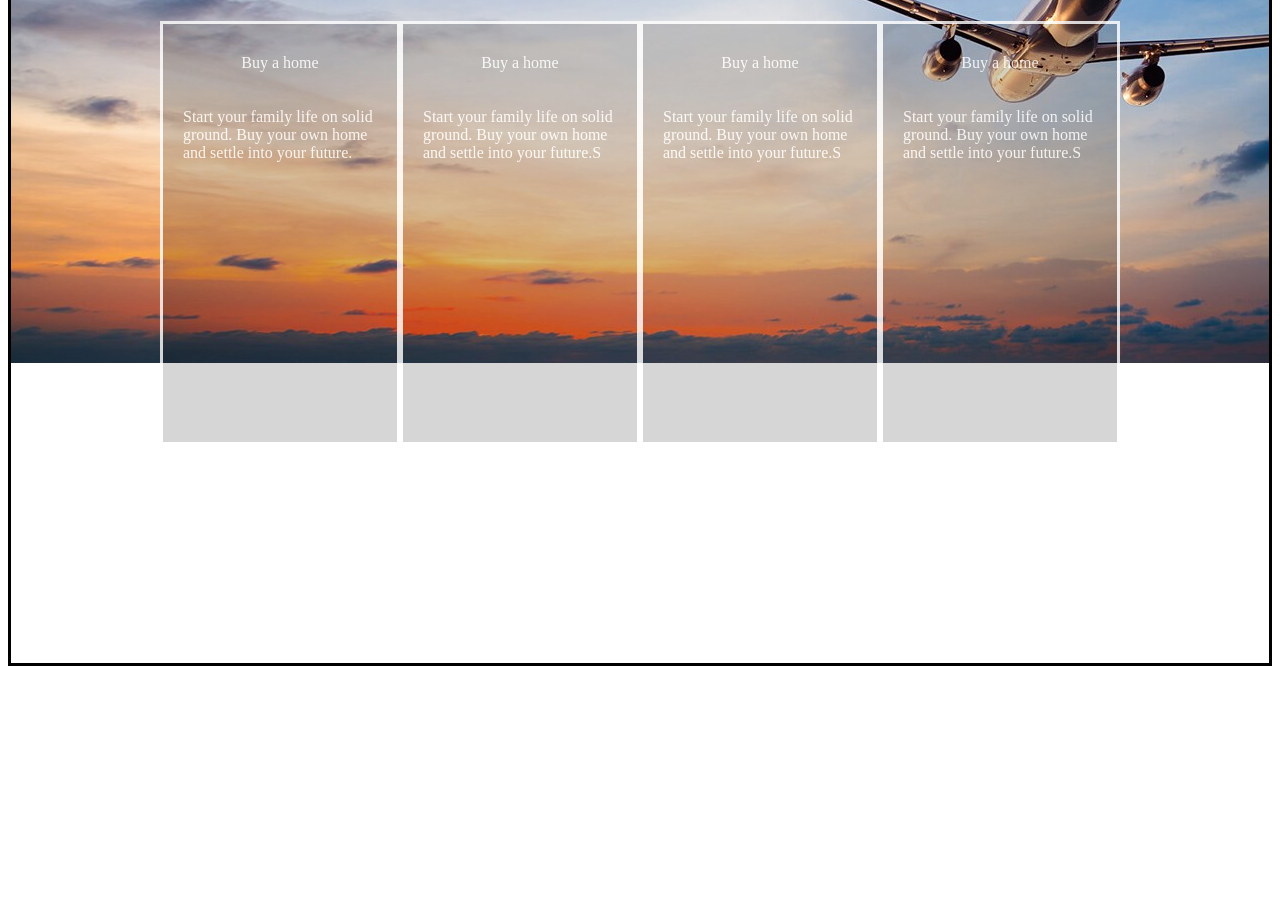
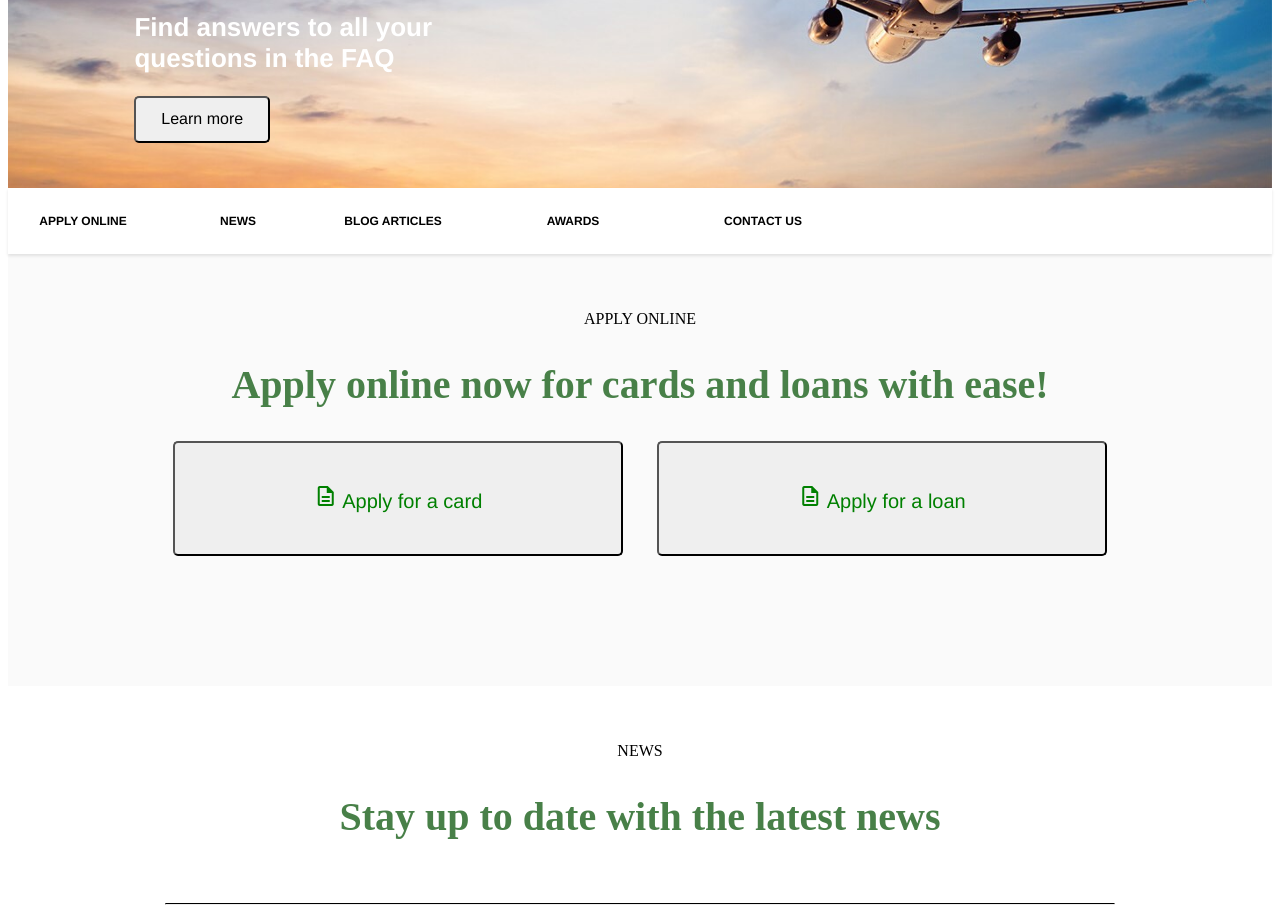
Before and after one commit to software-engineering-2023/Bank-Website, a website built with Parcel: page homePageClient.html in a window 1280 px wide. Shown: the part 348-1258 px from the top of the page. Before the commit the page ends 1022 px from the top, so only its background shows below. Built offline with nearby package versions, Linux system fonts and the light colour scheme; a web font is replaced by a local one.

Commit message:
homePage

```diff
--- a/homePageClient.css
+++ b/homePageClient.css
@@ -134,8 +134,8 @@ nav a:nth-child(6):hover~.animation {
 }
 
 .button {
-    background-color: #7d8f91;
-    color: white;
+    background-color: white;
+    color: green;
     border-radius: 2px;
     width: 160px;
     height: 50px;
@@ -152,34 +152,94 @@ nav a:nth-child(6):hover~.animation {
 .changingWallpaper {
     display: flex;
     overflow: hidden;
-    width: 1012;
-    height: 860px;
-    border-style: solid;
+    width: 100%;
+    height: 35%;
+    /* border-style: solid; */
     flex-wrap: wrap;
     border-width: 3px;
     background-image: url("public/playground_assets/home.jpg");
+    background-size: 100%;
     background-repeat: no-repeat;
 }
 
-.outerContainers{
-    display: flex;
-    flex-wrap: wrap;
-    width: 960px;
-    height: 424px;
-    justify-content: space-between;
-    margin: auto;
+.container {
+    /* display: block; */
+    width: 375.5px;
+    height: 337px;
+    /* padding: 30px 20px; */
+    margin-left: 10%;
+    margin-top: 4%;
 }
 
-.containers {
-    position: relative;
-    display: block;
-    width: 194px;
-    height: 386.65;
-    overflow: hidden;
-    border-style: solid;
+.button1:hover {
+    background-color: #1abc9c;
+    color: white;
+    border: 1px solid #1abc9c;
+}
+
+.button1 {
+    font-family: 'Helvetica Neue', Arial, sans-serif;
+    font-size: 16px;
+    width: 135.7px;
+    height: 47px;
+    border-radius: 5px;
+    transition: background-color 0.3s;
+}
+
+.goToBar {
+    background-color: white;
+    width: 100%;
+}
+
+.myBar {
+    font-family: 'Helvetica Neue', Arial, sans-serif;
+    padding: 8px 25px 8px;
+    color: black;
+    font-size: 12px;
+    font-weight: bold;
+    transition: color 0.3s;
+}
+
+.myBar:hover {
+    color: green;
+}
+
+.buttonCardLoan{
+    width: 450px;
+    height: 115px;
     padding: 30px 20px;
-    color: white;
-    background-color: #00000033;
-    opacity: 0.8;
-    /* padding-right: 50px; */
+    border-radius: 5px;
+    color: green;
+    font-size: 20px;
+    font-family: 'Helvetica Neue', Arial, sans-serif;
+    transition: shadow 2s;
 }
+
+.buttonCardLoan:hover {
+    box-shadow: 0 0 11px rgba(33, 33, 33, 0.5);
+}
+
+.CardLoanBlock{
+    background-color: #fafafa;
+    padding-bottom: 130px;
+}
+
+.NewsContainer{
+    width: 75%;
+    padding-top: 30px;
+    padding-bottom: 30px;
+    padding-left: 13%;
+    font-size: 16px;
+}
+
+#BlogArticle{
+    background-color: #fafafa;
+}
+
+.imagesForBlogs{
+    width: 75%;
+    display: flex;
+    justify-content: space-between;
+    /* float: center; */
+    margin-left: 7%;
+}
--- a/homePageClient.html
+++ b/homePageClient.html
@@ -5,9 +5,10 @@
     <meta charset="UTF-8">
     <title>Home Page</title>
     <!-- CSS -->
+    <link rel="stylesheet" href="https://fonts.googleapis.com/css2?family=Material+Symbols+Outlined:opsz,wght,FILL,GRAD@48,400,0,0" />
     <link rel="stylesheet" href="homePageClient.css">
+    <link rel="stylesheet" href="https://fonts.googleapis.com/css?family=Helvetica+Neue">
     <!-- JS -->
-    <script src="js/homePageClient.js"></script>
 </head>
 
 <body>
@@ -38,46 +39,88 @@
 
 
     <div class="changingWallpaper">
-        <div class="outerContainers">
-            <div class="containers">
-                <span>
-                    <center>Buy a home</center>
-                </span>
-                <br>
-                <br>
-                <span>Start your family life on solid ground. Buy your own home and settle into your future.</span>
-            </div>
-            <div class="containers">
-                <span>
-                    <center>Buy a home</center>
-                </span>
-                <br>
-                <br>
-                <span>Start your family life on solid ground. Buy your own home and settle into your future.</span>S
-            </div>
-            <div class="containers">
-                <span>
-                    <center>Buy a home</center>
-                </span>
-                <br>
-                <br>
-                <span>Start your family life on solid ground. Buy your own home and settle into your future.</span>S
-            </div>
-            <div class="containers">
-                <span>
-                    <center>Buy a home</center>
-                </span>
-                <br>
-                <br>
-                <span>Start your family life on solid ground. Buy your own home and settle into your future.</span>S
-            </div>
+        <div class="container">
+            <p style="font-size: 12 px;font-family: 'Helvetica Neue', Arial, sans-serif;;margin:0px 0px 20px;color: white;">Welcome back,</p>
+            <h1 style="color: white;font-family: 'Helvetica Neue', Arial, sans-serif;;font-size: 40px;">Not sure what you're looking for?</h1>
+            <h2 style="color: white;font-family: 'Helvetica Neue', Arial, sans-serif;font-size: 26px;">Find answers to all your questions in the FAQ</h2>
+            <button class="button1" onclick="">Learn more</button>
         </div>
     </div>
 
+    <nav class="goToBar">
+        <a class="myBar" href="#Apply">Apply Online</a>
+        <a class="myBar" href="#News">News</a>
+        <a class="myBar" href="#BlogArticle">Blog Articles</a>
+        <a class="myBar" href="#Awards">Awards</a>
+        <a class="myBar" href="#ContactUs">Contact Us</a>
+    </nav>
 
 
-    <section id="targetSectionRefrences">
 
+
+    <section id="Apply">
+        <div class="CardLoanBlock">
+            <center style="padding-top: 40px;">
+                <p style="color: black;">APPLY ONLINE</p>
+                <h1 style="font-size: 40px;color: rgb(72, 128, 72);">Apply online now for cards and loans with ease!</h1>
+            </center>
+            <center>
+                <span>
+                    <button class="buttonCardLoan" style="margin-right: 30px;">
+                        <span class="material-symbols-outlined">
+                            description
+                        </span>
+                        Apply for a card
+                    </button>
+                    <button class="buttonCardLoan">
+                        <span class="material-symbols-outlined">
+                            description
+                        </span>
+                        Apply for a loan</button>
+                </span>
+            </center>
+        </div>
+    </section>
+
+    <section id="News">
+        <div class="NewsBlock">
+            <center style="padding-top: 40px;">
+                <p style="color: black;">NEWS</p>
+                <h1 style="font-size: 40px;color: rgb(72, 128, 72);padding-bottom: 30px;">Stay up to date with the latest news</h1>
+            </center>
+            <hr style="border-top: 1px solid black;;width:75%;">
+            <div class="NewsContainer">
+                <p>06/02/2023</p>
+                <p style="font-size: 22px;font-weight: bold;">Cilveki Included in 2023 Bloomberg Gender-Equality Index (GEI) for Fifth Consecutive Year</p>
+                <p>Cilveki has secured its place in the index with its commitment to applying the principles of diversity, equality and inclusion within the workplace.</p>
+            </div>
+            <hr style="border-top: 1px solid black;width:75%;">
+            <div class="NewsContainer">
+                <p>29/01/2023</p>
+                <p style="font-size: 22px;font-weight: bold;">Cilveki fully acquires Mayfair Cilveki</p>
+                <p>Cilveki is pleased to announce that the Central Bank of Egypt (CBE) and the Central Bank of Kenya (CBK) have granted the Bank their consent to acquire the remaining 49% of Mayfair Cilveki to become a fully owned subsidiary of the Bank, for a total transaction...</p>
+            </div>
+            <hr style="border-top: 1px solid black;;width:75%;">
+            <div class="NewsContainer">
+                <p>11/01/2023</p>
+                <p style="font-size: 22px;font-weight: bold;">Important Announcement</p>
+                <p>To continue providing our banking services, please note that it is prohibited to use all types of cards (credit, debit and prepaid) to perform purchases or cash withdrawals abroad if the cardholder is not present. It is also prohibited to use the cards...</p>
+            </div>
+            <hr style="border-top: 1px solid black;;width:75%;">
+            <center class="NewsContainer" style="font-size: 20px;padding-bottom: 40px;">No more news...</center>
+        </div>
+    </section>
+
+    <section id="BlogArticle">
+        <center style="padding-top: 40px;">
+                <h1 style="font-size: 40px;color: rgb(72, 128, 72);">Learning Center</h1>
+                <p style="font-size: 26px;padding-bottom: 2%;">Learn more about banking and your finances</p>
+        </center>
+        <div class="imagesForBlogs">
+            <img src="public\playground_assets\money.jpg" style="padding-right:20px;border-radius: 10px;">
+            <img src="public\playground_assets\calculatingTaxes.jpg" style="padding-right:20px;border-radius: 10px;">
+            <img src="public\playground_assets\guyWritingHisBills.jpg" style="padding-right:20px;border-radius: 10px;">
+        </div>
     </section>
 </body>
 
```
Also changed, not shown: public/playground_assets/calculatingTaxes.jpg (added), public/playground_assets/guyWritingHisBills.jpg (added), public/playground_assets/money.jpg (added).
